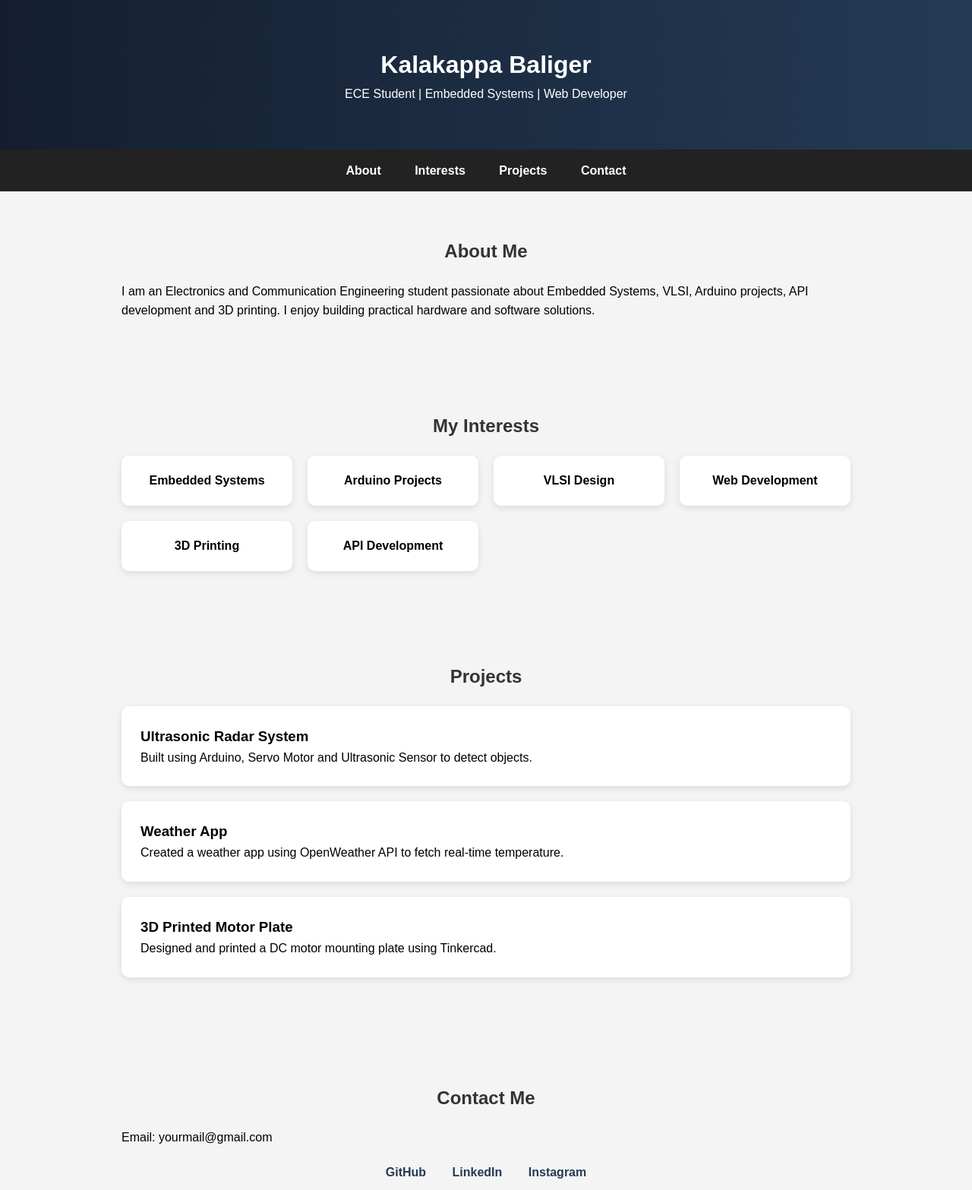
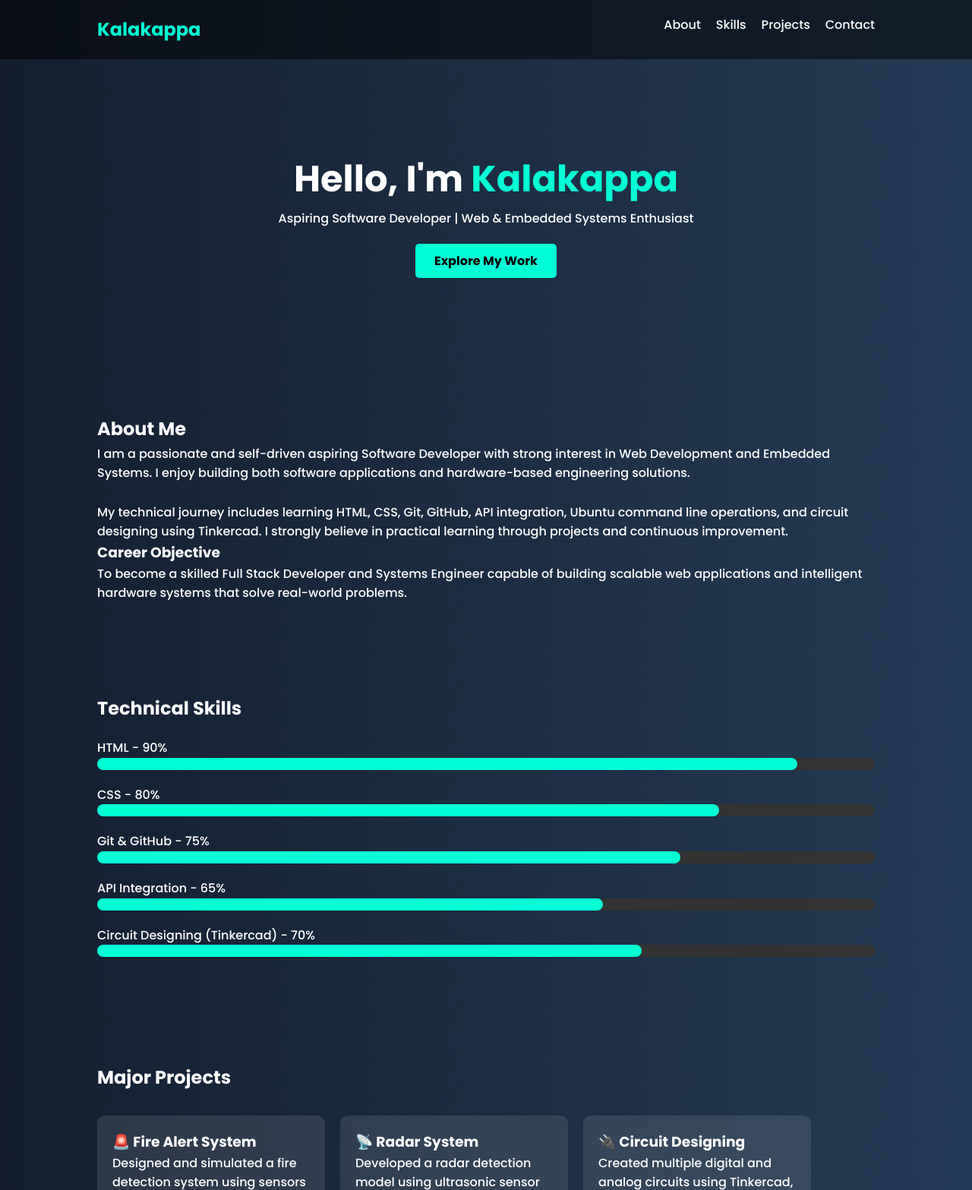
Before and after one commit to hackererror22072007-a11y/portfolio-website, a plain HTML site: page index.html in a window 1280 px wide. Shown: the top 1567 px of the page at 76% size. Drawn offline with Linux system fonts and the light colour scheme.

Commit message:
modified index.html

```diff
--- a/index.html
+++ b/index.html
@@ -2,77 +2,258 @@
 <html lang="en">
 <head>
 <meta charset="UTF-8">
-    <title>Kalakappa | Portfolio</title>
 <meta name="viewport" content="width=device-width, initial-scale=1.0">
-    <link rel="stylesheet" href="protofolio.css">
+<title>Kalakappa | Developer Portfolio</title>
+
+<link href="https://fonts.googleapis.com/css2?family=Poppins:wght@300;500;700&display=swap" rel="stylesheet">
+
+<style>
+*{
+    margin:0;
+    padding:0;
+    box-sizing:border-box;
+    font-family:'Poppins', sans-serif;
+}
+
+body{
+    background:linear-gradient(to right,#141e30,#243b55);
+    color:white;
+    line-height:1.6;
+}
+
+nav{
+    display:flex;
+    justify-content:space-between;
+    padding:20px 10%;
+    background:rgba(0,0,0,0.5);
+}
+
+nav h2{
+    color:#00ffd5;
+}
+
+nav ul{
+    display:flex;
+    list-style:none;
+}
+
+nav ul li{
+    margin-left:20px;
+}
+
+nav ul li a{
+    text-decoration:none;
+    color:white;
+}
+
+section{
+    padding:60px 10%;
+}
+
+.hero{
+    text-align:center;
+    padding:120px 20px;
+}
+
+.hero h1{
+    font-size:3rem;
+}
+
+.hero span{
+    color:#00ffd5;
+}
+
+.btn{
+    display:inline-block;
+    margin-top:20px;
+    padding:10px 25px;
+    background:#00ffd5;
+    color:black;
+    text-decoration:none;
+    border-radius:5px;
+    font-weight:bold;
+}
+
+.skills .skill{
+    margin:20px 0;
+}
+
+.progress{
+    background:#333;
+    border-radius:20px;
+}
+
+.progress div{
+    background:#00ffd5;
+    padding:8px;
+    border-radius:20px;
+    text-align:right;
+}
+
+.projects{
+    display:flex;
+    flex-wrap:wrap;
+    gap:20px;
+    margin-top:30px;
+}
+
+.card{
+    background:rgba(255,255,255,0.1);
+    padding:20px;
+    border-radius:10px;
+    width:300px;
+    transition:0.3s;
+}
+
+.card:hover{
+    transform:scale(1.05);
+}
+
+.contact-box{
+    background:rgba(255,255,255,0.1);
+    padding:25px;
+    border-radius:10px;
+    margin-top:20px;
+}
+
+.contact-box a{
+    color:#00ffd5;
+    text-decoration:none;
+}
+
+footer{
+    text-align:center;
+    padding:20px;
+    background:rgba(0,0,0,0.6);
+}
+</style>
 </head>
+
 <body>
 
-<header>
-    <h1>Kalakappa Baliger</h1>
-    <p>ECE Student | Embedded Systems | Web Developer</p>
-</header>
+<nav>
+    <h2>Kalakappa</h2>
+    <ul>
+        <li><a href="#about">About</a></li>
+        <li><a href="#skills">Skills</a></li>
+        <li><a href="#projects">Projects</a></li>
+        <li><a href="#contact">Contact</a></li>
+    </ul>
+</nav>
 
-<nav>
-    <a href="#about">About</a>
-    <a href="#interests">Interests</a>
-    <a href="#projects">Projects</a>
-    <a href="#contact">Contact</a>
-</nav>
+<section class="hero">
+    <h1>Hello, I'm <span>Kalakappa</span></h1>
+    <p>Aspiring Software Developer | Web & Embedded Systems Enthusiast</p>
+    <a href="#projects" class="btn">Explore My Work</a>
+</section>
 
 <section id="about">
     <h2>About Me</h2>
     <p>
-        I am an Electronics and Communication Engineering student passionate about
-        Embedded Systems, VLSI, Arduino projects, API development and 3D printing.
-        I enjoy building practical hardware and software solutions.
+        I am a passionate and self-driven aspiring Software Developer with strong interest
+        in Web Development and Embedded Systems. I enjoy building both software
+        applications and hardware-based engineering solutions.
+    </p>
+    <br>
+    <p>
+        My technical journey includes learning HTML, CSS, Git, GitHub, API integration,
+        Ubuntu command line operations, and circuit designing using Tinkercad.
+        I strongly believe in practical learning through projects and continuous improvement.
+    </p>
+
+    <h3>Career Objective</h3>
+    <p>
+        To become a skilled Full Stack Developer and Systems Engineer capable of building
+        scalable web applications and intelligent hardware systems that solve real-world problems.
     </p>
 </section>
 
-<section id="interests">
-    <h2>My Interests</h2>
-    <div class="grid">
-        <div class="card">Embedded Systems</div>
-        <div class="card">Arduino Projects</div>
-        <div class="card">VLSI Design</div>
-        <div class="card">Web Development</div>
-        <div class="card">3D Printing</div>
-        <div class="card">API Development</div>
+<section id="skills" class="skills">
+    <h2>Technical Skills</h2>
+
+    <div class="skill">
+        <p>HTML - 90%</p>
+        <div class="progress"><div style="width:90%"></div></div>
+    </div>
+
+    <div class="skill">
+        <p>CSS - 80%</p>
+        <div class="progress"><div style="width:80%"></div></div>
+    </div>
+
+    <div class="skill">
+        <p>Git & GitHub - 75%</p>
+        <div class="progress"><div style="width:75%"></div></div>
+    </div>
+
+    <div class="skill">
+        <p>API Integration - 65%</p>
+        <div class="progress"><div style="width:65%"></div></div>
+    </div>
+
+    <div class="skill">
+        <p>Circuit Designing (Tinkercad) - 70%</p>
+        <div class="progress"><div style="width:70%"></div></div>
     </div>
 </section>
 
 <section id="projects">
-    <h2>Projects</h2>
+    <h2>Major Projects</h2>
+    <div class="projects">
 
-    <div class="project-card">
-        <h3>Ultrasonic Radar System</h3>
-        <p>Built using Arduino, Servo Motor and Ultrasonic Sensor to detect objects.</p>
+        <div class="card">
+            <h3>🚨 Fire Alert System</h3>
+            <p>
+                Designed and simulated a fire detection system using sensors in Tinkercad.
+                The system monitors abnormal temperature levels and activates an alert mechanism.
+            </p>
         </div>
 
-    <div class="project-card">
-        <h3>Weather App</h3>
-        <p>Created a weather app using OpenWeather API to fetch real-time temperature.</p>
+        <div class="card">
+            <h3>📡 Radar System</h3>
+            <p>
+                Developed a radar detection model using ultrasonic sensor concepts
+                to detect obstacles and calculate distance in real-time.
+            </p>
         </div>
 
-    <div class="project-card">
-        <h3>3D Printed Motor Plate</h3>
-        <p>Designed and printed a DC motor mounting plate using Tinkercad.</p>
+        <div class="card">
+            <h3>🔌 Circuit Designing</h3>
+            <p>
+                Created multiple digital and analog circuits using Tinkercad,
+                understanding components like resistors, LEDs, sensors, and microcontrollers.
+            </p>
         </div>
 
+        <div class="card">
+            <h3>🌐 Web Development</h3>
+            <p>
+                Built responsive websites using HTML and CSS.
+                Hosted projects using GitHub Pages with version control using Git.
+            </p>
+        </div>
+
+    </div>
 </section>
 
 <section id="contact">
-    <h2>Contact Me</h2>
-    <p>Email: yourmail@gmail.com</p>
-    <div class="social">
-        <a href="#">GitHub</a>
-        <a href="#">LinkedIn</a>
-        <a href="#">Instagram</a>
+    <h2>Contact Information</h2>
+
+    <div class="contact-box">
+        <p><strong>Name:</strong> Kalakappa</p>
+        <p><strong>Email:</strong> kalki2840@.com</p>
+        <p><strong>Phone:</strong> +91 7349682840</p>
+        <p><strong>GitHub:</strong>
+            <a href="https://github.com/hackererror22072007-a11y" target="_blank">
+                github.com/hackererror22072007-a11y
+            </a>
+        </p>
+        <p><strong>Location:</strong> Karnataka, India</p>
     </div>
 </section>
 
 <footer>
-    <p>© 2026 Kalakappa Baliger | All Rights Reserved</p>
+    <p>© 2026 Kalakappa | Aspiring Software Developer</p>
 </footer>
 
 </body>
```
Lines whose indentation alone changed are shown as unchanged.
